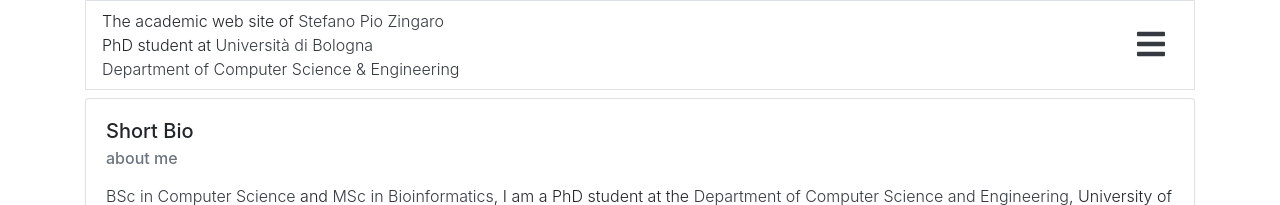
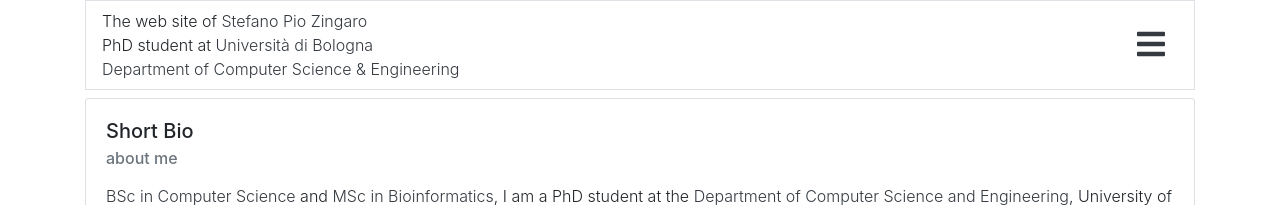
Before and after one commit to saltgz/saltgz.github.io, a Jekyll site: the page built from index.md, in a window 1280 px wide. Shown: the top 205 px of the page. Built offline with Jekyll 4.4.1, drawn with Linux system fonts in a browser that asks for light colours; nearby versions of some CDN libraries.

Commit message:
Update style.yml

```diff
--- a/_data/style.yml
+++ b/_data/style.yml
@@ -2,7 +2,7 @@ header:
   navigation: true
   align: "left" # "left" | "center" | "right"
   text: >
-    The academic web site of <a href="https://saltgz.github.io">Stefano Pio Zingaro</a><br>
+    The web site of <a href="https://spzingaro.github.io">Stefano Pio Zingaro</a><br>
     PhD student at <a href="https://www.unibo.it">Università di Bologna</a><br>
     <a href="https://cs.unibo.it">Department of Computer Science &amp; Engineering </a>
 
```
